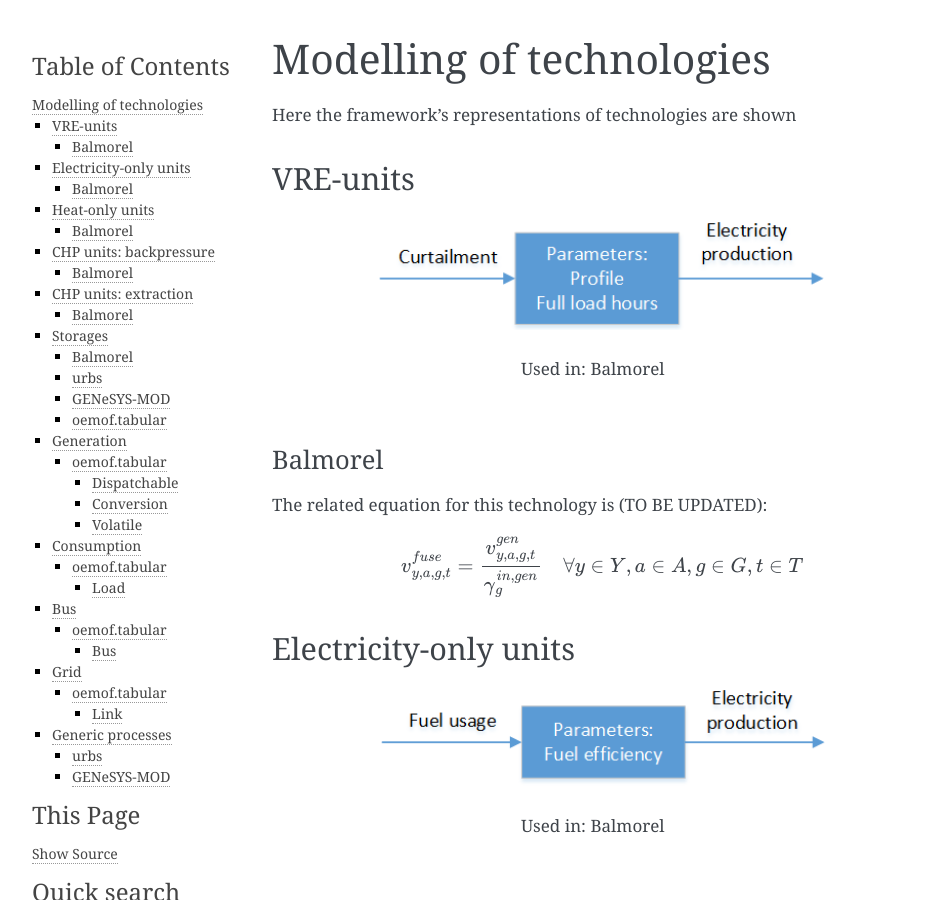
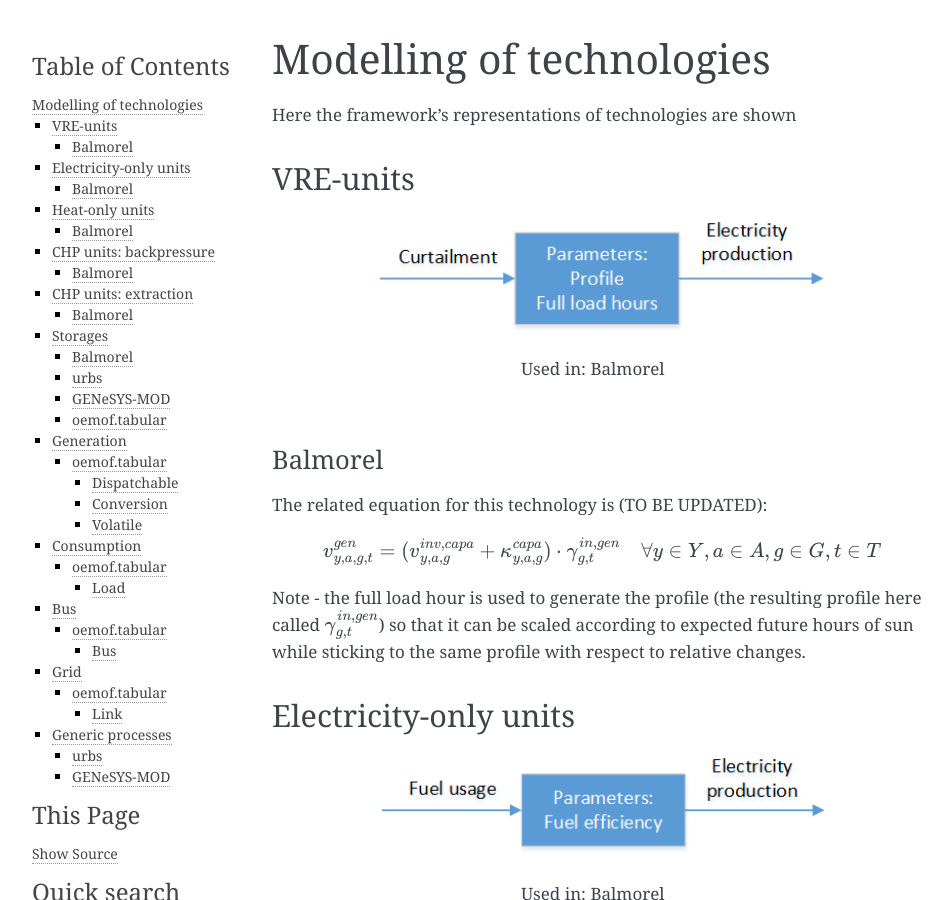
Before and after one commit to open-modex/mathematical-documentation, a Sphinx documentation site: the page built from doc/source/frameworks/technologies.rst, in a window 1280 px wide and 900 px high. Shown: the whole window, without its empty margins (148-1100 px from the left). Built offline with Sphinx 7.4.7, drawn with Linux system fonts in a browser that asks for light colours.

Commit message:
VRE equation updated for Balmorel

```diff
--- a/doc/source/frameworks/technologies.rst
+++ b/doc/source/frameworks/technologies.rst
@@ -16,7 +16,9 @@ The related equation for this technology is (TO BE UPDATED):
 
 .. math::
 
-	{v^{fuse}_{y,a,g,t}}  = \frac{v^{gen}_{y,a,g,t}}{\gamma^{in,gen}_{g}} \quad \forall y \in Y, a\in A, g\in G, t\in T
+	{v^{gen}_{y,a,g,t}}  = (v^{inv,capa}_{y,a,g}+\kappa^{capa}_{y,a,g})\cdot \gamma^{in,gen}_{g,t} \quad \forall y \in Y, a\in A, g\in G, t\in T
+
+Note - the full load hour is used to generate the profile (the resulting profile here called :math:`\gamma^{in,gen}_{g,t}`) so that it can be scaled according to expected future hours of sun while sticking to the same profile with respect to relative changes.
 
 Electricity-only units
 **********************
```
